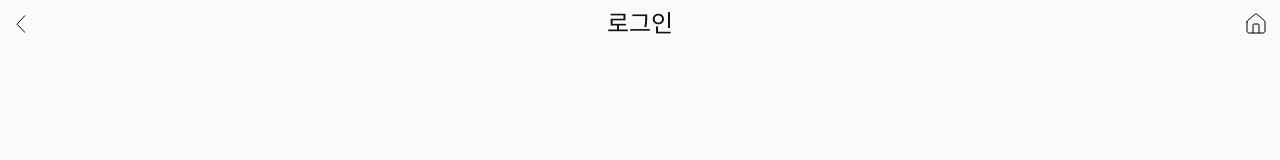
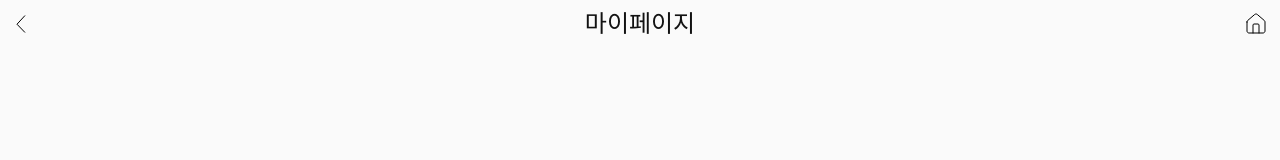
Before and after one commit to jaehyun0620/Final-05-oguogu, a Next.js app: page /mypage in a window 1280 px wide. Shown: the top 160 px of the page. Built offline with nearby package versions, Linux system fonts and the light colour scheme; a web font is replaced by a local one.

Commit message:
🩹 fix: 예시 타이틀 텍스트 수정(마이페이지)

```diff
--- a/src/app/(accounts)/(user)/mypage/page.tsx
+++ b/src/app/(accounts)/(user)/mypage/page.tsx
@@ -1,5 +1,5 @@
 import LinkHeader from '@/components/layouts/Header/LinkHeader';
 
 export default function UserMyPage() {
-  return <LinkHeader title="로그인" />;
+  return <LinkHeader title="마이페이지" />;
 }
```
